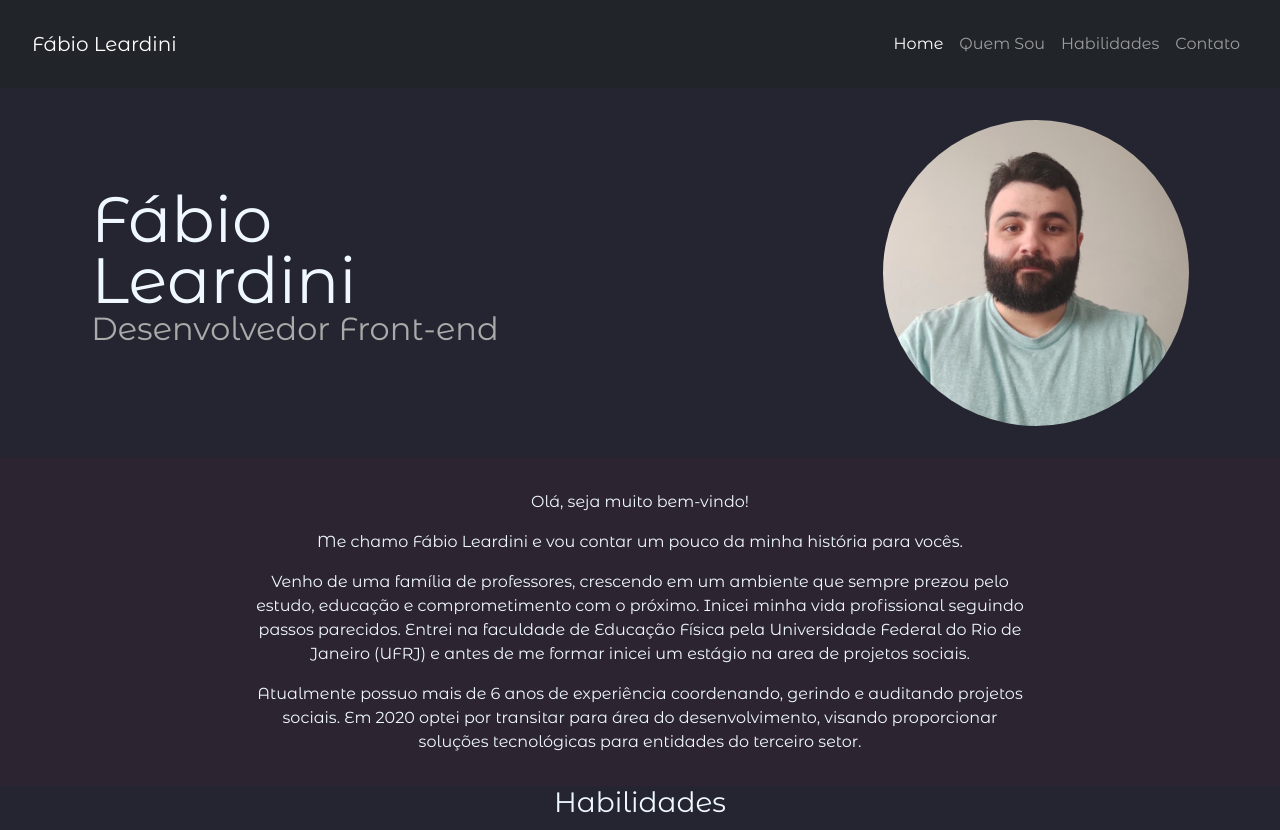
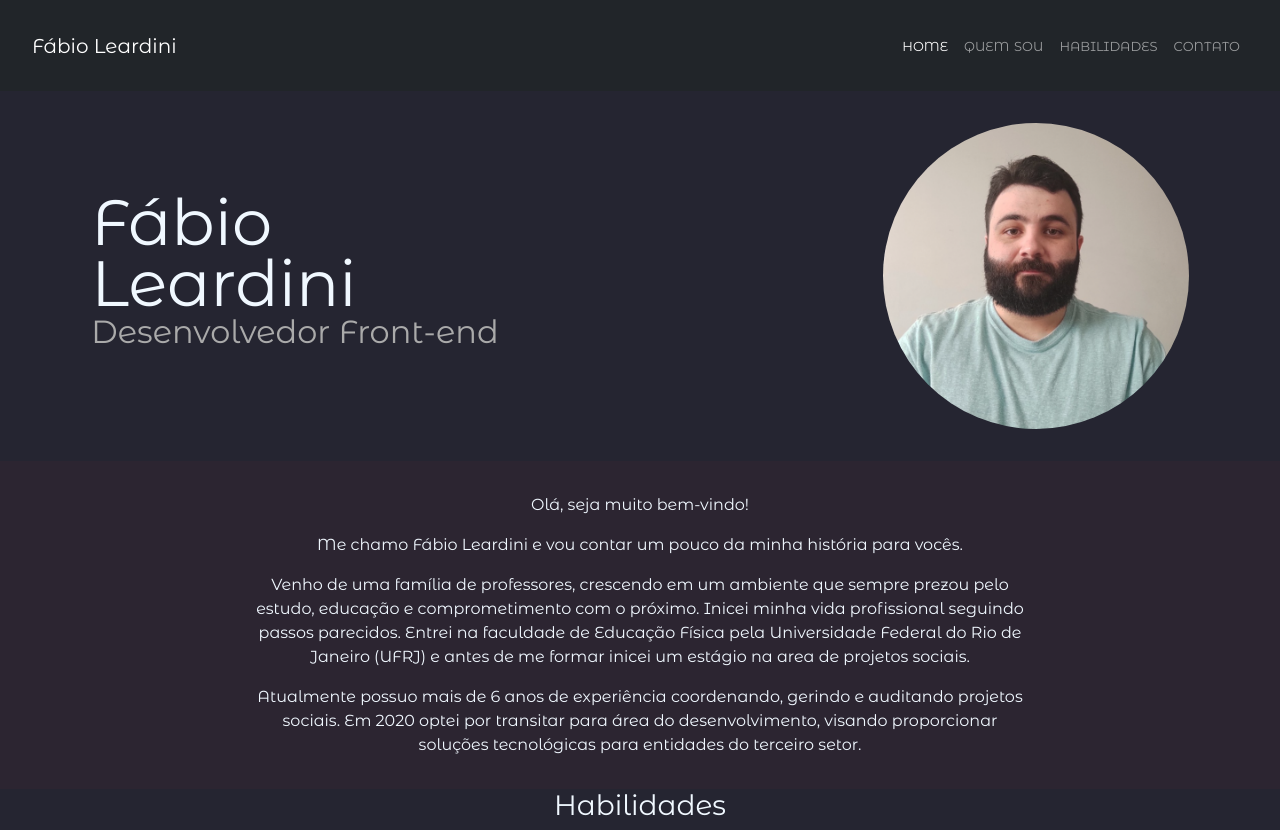
Before and after one commit to leardinifabio/Personal-Page, a plain HTML site: page index.html in a window 1280 px wide. Drawn offline with nearby package versions, Linux system fonts and the light colour scheme.

Commit message:
fix font nav

```diff
--- a/css/styles.css
+++ b/css/styles.css
@@ -24,7 +24,8 @@ body {
 }
 
 .nav-link {
-    text-transform: capitalize;
+    font-variant: small-caps;
+    font-size: 18px;
 }
 
 .navbar-toggler,
--- a/index.html
+++ b/index.html
@@ -31,10 +31,10 @@
         </button>
         <div class="collapse navbar-collapse justify-content-end" id="navbarNavAltMarkup">
           <div class="navbar-nav">
-            <a class="nav-link active" aria-current="page" href="index.html">Home</a>
-            <a class="nav-link" href="">Quem sou</a>
-            <a class="nav-link" href="https://github.com/leardinifabio">Habilidades</a>
-            <a class="nav-link" href="">Contato</a>
+            <a class="nav-link active" aria-current="page" href="index.html">home</a>
+            <a class="nav-link" href="">quem sou</a>
+            <a class="nav-link" href="https://github.com/leardinifabio">habilidades</a>
+            <a class="nav-link" href="">contato</a>
           </div>
         </div>
       </div>
@@ -51,6 +51,7 @@
       </div>
     </div>
     <div class="post-main">
+      <!-- //Melhorar Texto// -->
       <div class="post-sobre">
         <p>Olá, seja muito bem-vindo!</p>
         <p>Me chamo Fábio Leardini e vou contar um pouco da minha história para vocês.</p>
```
